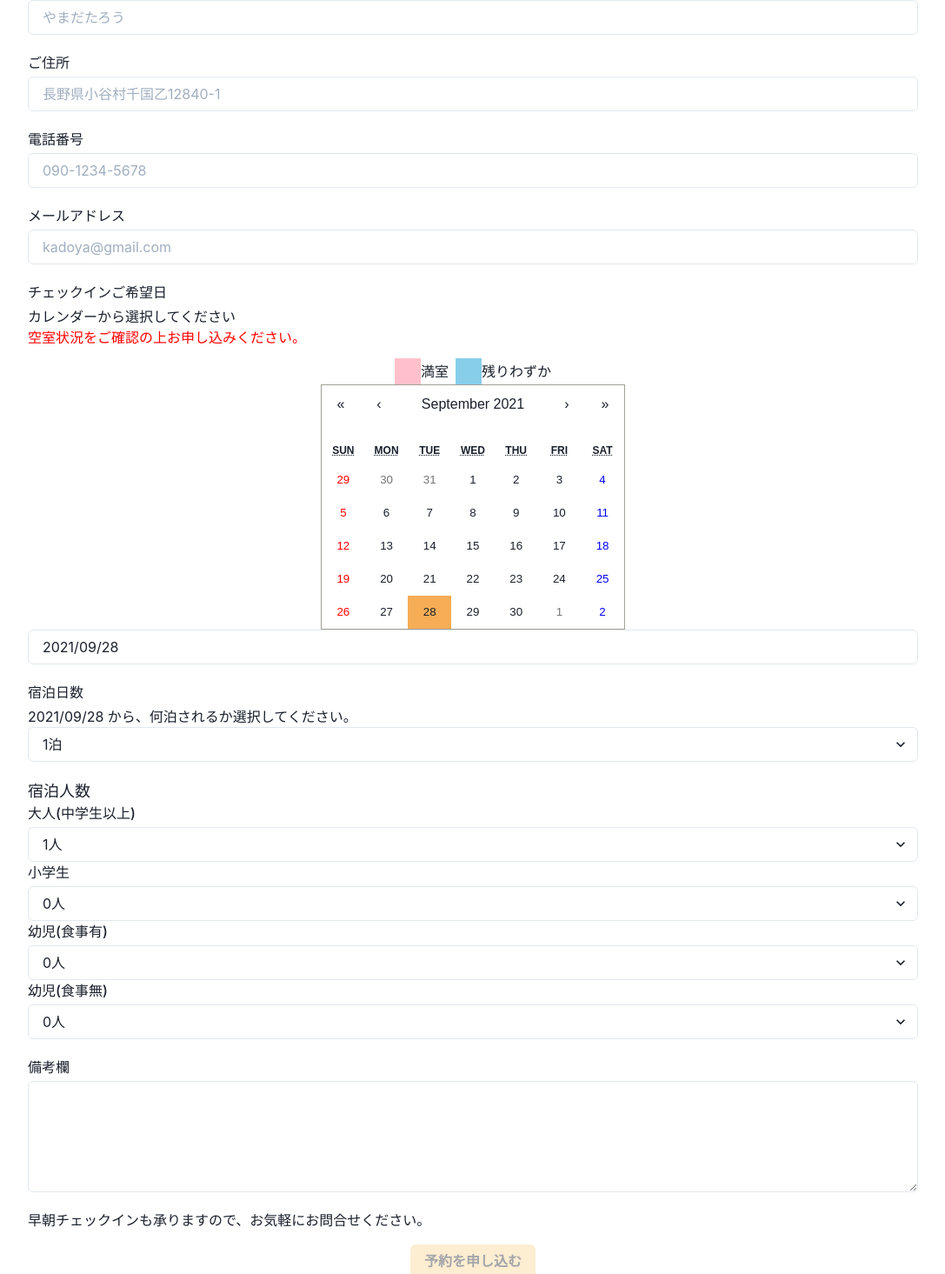
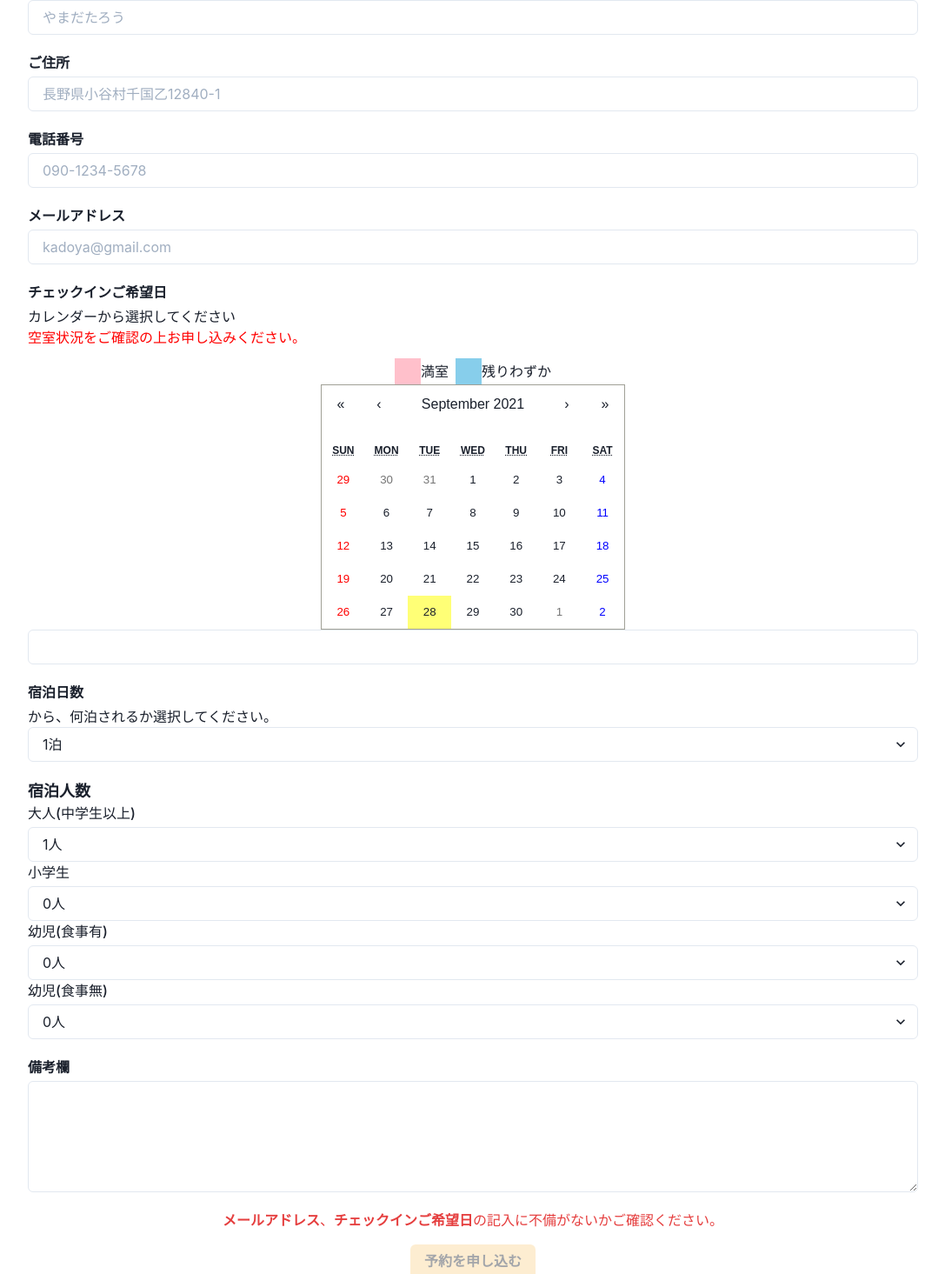
Before and after one commit to tomoki33kurita/lodge-kadoya, a Next.js app in the folder web/: page /reserve in a window 1280 px wide. Shown: the part 290-1755 px from the top of the page at 87% size, without its empty margins (96-1183 px from the left). Built offline with nearby package versions, Linux system fonts and the light colour scheme; no server answers.

Commit message:
Added validation

```diff
--- a/web/pages/reserve/index.tsx
+++ b/web/pages/reserve/index.tsx
@@ -22,13 +22,13 @@ const SATURDAY = 6;
 const CHECKIN_DATE_CLASS_NAME = "react-calendar__check_in_day";
 
 const Reserve: React.FC = () => {
-  const [checkInDate, setCheckInDate] = useState(dayjs().format("YYYY/MM/DD"));
+  const [checkInDate, setCheckInDate] = useState(undefined);
   const { handleSubmit, register, watch } = useForm();
   const axios = Axios.create({
     baseURL: process.env.NEXT_PUBLIC_AXIOS_BASE_URL,
   });
   const inputOfEmail = watch("email");
-  console.log("aaaaa", watch("email"));
+
   const handleForm = async (values: any) => {
     const {
       name,
@@ -61,6 +61,7 @@ const Reserve: React.FC = () => {
     console.log({ res });
     console.log({ values });
   };
+  const canEntryReserve = inputOfEmail && checkInDate;
   return (
     <div>
       <Head>
@@ -79,7 +80,9 @@ const Reserve: React.FC = () => {
           <form onSubmit={handleSubmit(handleForm)} style={{ width: "100%" }}>
             <FormControl>
               <Box width={"100%"} mb={5}>
-                <FormLabel mb={1}>お名前</FormLabel>
+                <FormLabel mb={1} fontWeight={"bold"}>
+                  お名前
+                </FormLabel>
                 <Input
                   id={"name"}
                   placeholder={"山田太郎"}
@@ -87,7 +90,9 @@ const Reserve: React.FC = () => {
                 />
               </Box>
               <Box mb={5}>
-                <FormLabel mb={1}>ふりがな</FormLabel>
+                <FormLabel mb={1} fontWeight={"bold"}>
+                  ふりがな
+                </FormLabel>
                 <Input
                   id={"kana"}
                   placeholder={"やまだたろう"}
@@ -95,7 +100,9 @@ const Reserve: React.FC = () => {
                 />
               </Box>
               <Box mb={5}>
-                <FormLabel mb={1}>ご住所</FormLabel>
+                <FormLabel mb={1} fontWeight={"bold"}>
+                  ご住所
+                </FormLabel>
                 <Input
                   id={"address"}
                   placeholder={"長野県小谷村千国乙12840-1"}
@@ -103,7 +110,9 @@ const Reserve: React.FC = () => {
                 />
               </Box>
               <Box mb={5}>
-                <FormLabel mb={1}>電話番号</FormLabel>
+                <FormLabel mb={1} fontWeight={"bold"}>
+                  電話番号
+                </FormLabel>
                 <Input
                   id={"tel"}
                   placeholder={"090-1234-5678"}
@@ -111,7 +120,9 @@ const Reserve: React.FC = () => {
                 />
               </Box>
               <Box mb={5}>
-                <FormLabel mb={1}>メールアドレス</FormLabel>
+                <FormLabel mb={1} fontWeight={"bold"}>
+                  メールアドレス
+                </FormLabel>
                 <Input
                   id={"email"}
                   placeholder={"kadoya@gmail.com"}
@@ -125,7 +136,9 @@ const Reserve: React.FC = () => {
                 {...register("name")}
               /> */}
               <Box mb={5}>
-                <FormLabel mb={1}>チェックインご希望日</FormLabel>
+                <FormLabel mb={1} fontWeight={"bold"}>
+                  チェックインご希望日
+                </FormLabel>
                 <Box>カレンダーから選択してください</Box>
                 <Box color="red">空室状況をご確認の上お申し込みください。</Box>
                 <Center mt={3}>
@@ -199,7 +212,9 @@ const Reserve: React.FC = () => {
                 />
               </Box>
               <Box mb={5}>
-                <FormLabel mb={1}>宿泊日数</FormLabel>
+                <FormLabel mb={1} fontWeight={"bold"}>
+                  宿泊日数
+                </FormLabel>
                 <Box>{checkInDate} から、何泊されるか選択してください。</Box>
                 <Select id={"numberOfDays"} {...register("numberOfDays")}>
                   <option value={1}>1泊</option>
@@ -210,7 +225,9 @@ const Reserve: React.FC = () => {
                 </Select>
               </Box>
               <Box mb={5}>
-                <Box fontSize={"18px"}>宿泊人数</Box>
+                <Box fontSize={"18px"} fontWeight={"bold"}>
+                  宿泊人数
+                </Box>
                 <FormLabel mb={1}>大人(中学生以上)</FormLabel>
                 <Select id={"adult"} {...register("adult")} defaultValue={1}>
                   <option value={1}>1人</option>
@@ -258,15 +275,31 @@ const Reserve: React.FC = () => {
               </Box>
 
               <Box mb={5}>
-                <FormLabel mb={1}>備考欄</FormLabel>
+                <FormLabel mb={1} fontWeight={"bold"}>
+                  備考欄
+                </FormLabel>
                 <Textarea id={"remarks"} {...register("remarks")} rows={5} />
               </Box>
-              <Box>
+              {/* <Box>
                 早朝チェックインも承りますので、お気軽にお問合せください。
-              </Box>
+              </Box> */}
+              <Center>
+                {!canEntryReserve && (
+                  <Box color={"red.500"}>
+                    <Box as={"span"} fontWeight={"bold"}>
+                      メールアドレス
+                    </Box>
+                    、
+                    <Box as={"span"} fontWeight={"bold"}>
+                      チェックインご希望日
+                    </Box>
+                    の記入に不備がないかご確認ください。
+                  </Box>
+                )}
+              </Center>
               <Center my={4}>
                 <Button
-                  disabled={!inputOfEmail}
+                  disabled={!canEntryReserve}
                   type={"submit"}
                   bgColor={"orange.200"}
                 >
```
